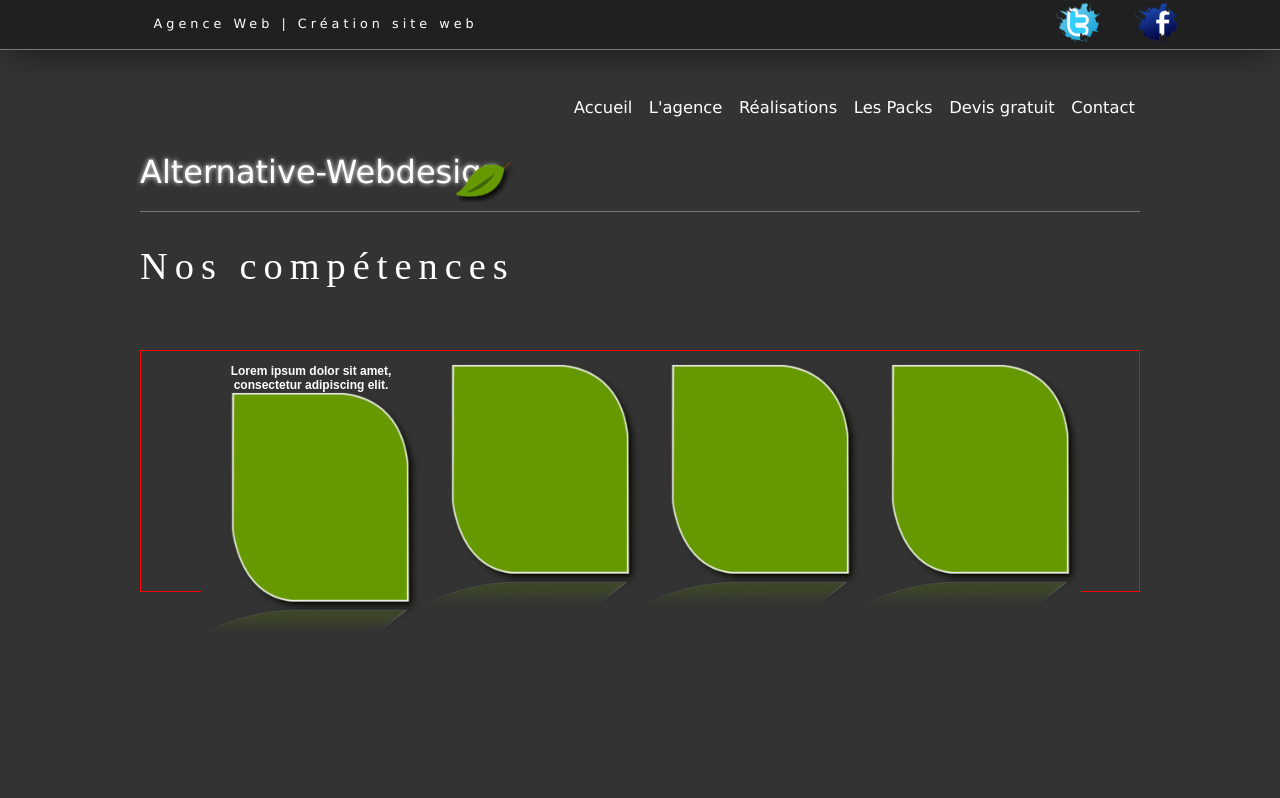
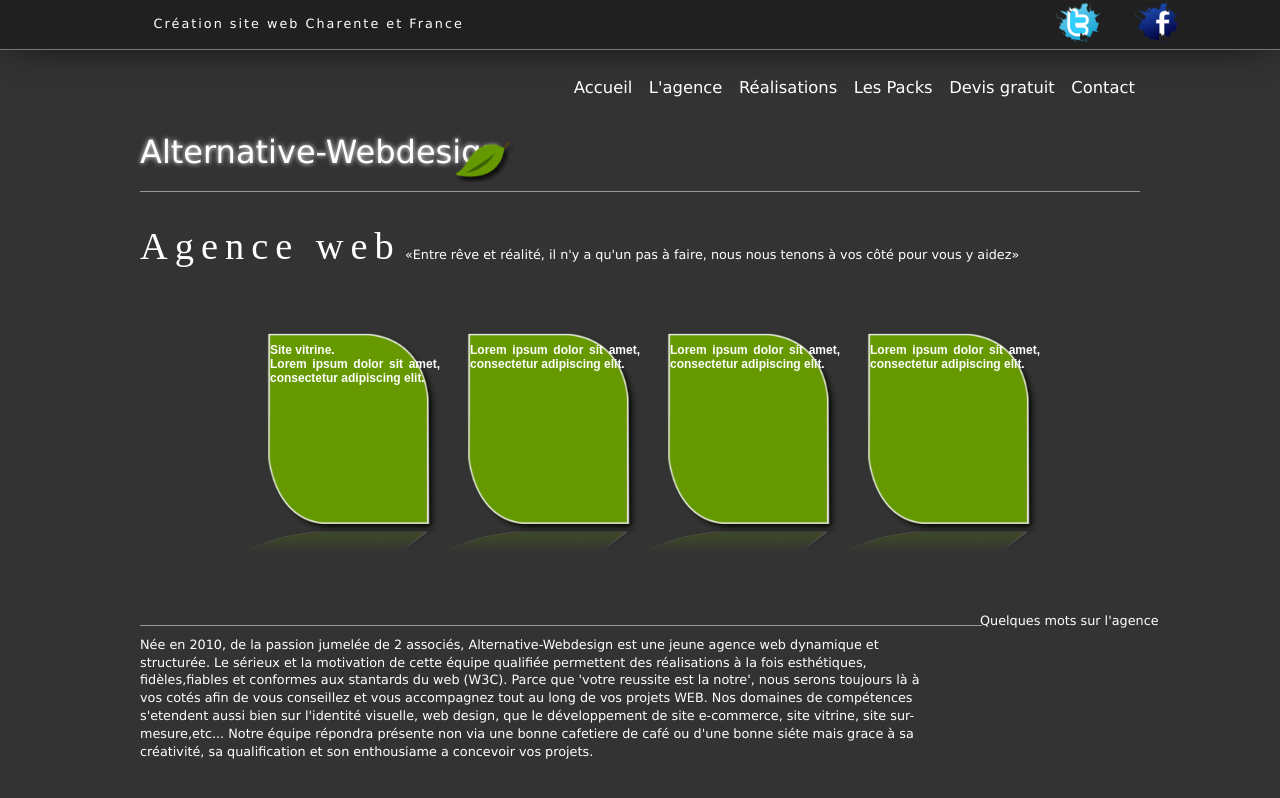
Before and after one commit to alternative-webdesign/HTML5, a plain HTML site: page index.html in a window 1280 px wide. Drawn offline with nearby package versions, Linux system fonts and the light colour scheme; a web font is replaced by a local one.

Commit message:
Signed-off-by: Nici <contact@alternative-webdesign.fr>

```diff
--- a/css/styles.css
+++ b/css/styles.css
@@ -41,11 +41,9 @@ a img {border: none;}
 /* ----------------------------- */
 h1 {
   display: inline-block;
-  font-weight: normal;
-  color: white;}
+  font-weight: normal;}
 
 h1 a, h1 a:visited {
-  color: white;
   text-decoration: none;
   -webkit-transition: all .5s;
   -moz-transition: all .5s;
@@ -101,7 +99,7 @@ header img{
   margin:10px 0 0 315px}
 
 header h1{
-  margin-top:100px;
+  margin-top:80px;
   font-size:2.5em;
   text-shadow: 0px 0px 5px white;}
 
@@ -111,8 +109,7 @@ header nav {
   bottom: 80px;
   font-size: 1.6em;}
 
-header nav li {
-  display: inline;}
+header nav li {display: inline;}
 
 header nav a {
   position: relative;
@@ -138,7 +135,7 @@ section.banniere{
 
 section.banniere h1{
   font-size:1em;
-  letter-spacing:4px;
+  letter-spacing:2px;
   margin:15px 0 0 12%;
   cursor:default;}
 
@@ -148,9 +145,6 @@ aside.reseaux_sociaux span{display:none;}
 .facebook:hover span{position:absolute;display:inline;margin:35px 0 0 -5px;}
 aside.reseaux_sociaux:hover a{color:#FFF;text-decoration:none;}
 aside.reseaux_sociaux:hover a:hover{color:#669900;font-weight:bold;}
-
-
-
 
 .reseaux_sociaux img {
   width:45px;
@@ -169,43 +163,62 @@ aside.reseaux_sociaux:hover a:hover{color:#669900;font-weight:bold;}
 /*          CONTENT            */
 /* ----------------------------- */
 #content {
-  position:relative;
   width:1000px;
   margin: 0 auto;}
 
 
 /* ------------------------------ */
-/*      COMPETENCES       */
+/*           SLIDESHOW       */
 /* ----------------------------- */
-section.competences{
+section.slideshow{
   position:relative;
-  border-top:1px solid #777;
-  margin-top:-10px;}
+  border-top:1px solid #999;
+  margin:-10px 0 65px;}
 
-section.competences h1{
+section.slideshow h1{
   font: 3em "police-h1";
   letter-spacing:7px;}
 
-.cadre_competences ul{list-style-type:none;}
+nav.cadre_competences ul{list-style-type:none;}
 
-#up{border:1px solid red;
-
-	height:240px;
-	margin-top:30px;}
+.up{
+	position:relative;
+	height:200px;
+	margin-top:20px;}
 
 .conteneur{
-width:600px;
-  position: absolute;}
+	height: 220px;
+	position: absolute;}
 
 a.expansion {
-  display: block;
-  position: absolute;
-  font:1.1em Arial, Helvetica, sans-serif;}
-
-.expansion span{display:inline-block; position:aborder;border:1px solid red; }
+	position: absolute;
+	display: block;}
 
 .expansion img {
   width: 100%;}
+
+a.expansion span {
+position:absolute;
+  display:inline;
+text-align:justify;
+top:10px;
+left:10px;
+  font:normal 1em;}
+
+
+/* ------------------------------ */
+/*       PRESENTATION     */
+/* ----------------------------- */
+section.presentation{width:1000px;}
+
+#fin_trait {
+  width:842px;
+  border-top:1px solid #999;}
+
+#fin_trait p{
+  position:absolute;
+  margin:-14px 0 0 840px;}
+
 
 
 
--- a/index.html
+++ b/index.html
@@ -35,7 +35,7 @@
 	<![endif]-->
 
 	<section class="banniere ombre animer">
-		<h1><a>Agence Web | Création site web</a></h1>
+		<h1><a>Création site web Charente et France</a></h1>
 			<aside class="reseaux_sociaux">
 				<a href="#" class="twitter"><img src="images/icon-twitter.png" alt="Alternative-Webdesign agence web sur Twitter" /><span>Twitter</span></a>
 				<a href="#" class="facebook"><img src="images/icon-facebook.png" alt="Alternative-Webdesign agence web sur Facebook" /><span>Facebook</span></a>
@@ -61,22 +61,36 @@
 			</header>
 		</section>
 
-		<section class="competences">
-			<h1>Nos compétences</h1>
-				<div id="up">
+		<section class="slideshow">
+			<h1>Agence web</h1>
+				<q>Entre rêve et réalité, il n'y a qu'un pas à faire, nous nous tenons à vos côté pour vous y aidez</q>
+				<div id="up" class="up">
 					<div class="conteneur">
 						<nav class="cadre_competences">
 							<ul>
-								<li><a class="expansion" href="#">Lorem ipsum dolor sit amet, consectetur adipiscing elit.<img src="images/cadre.jpg" alt="Compétences" width="220"/></a></li>
-								<li><a class="expansion" href="#"><span>Lorem ipsum dolor sit amet, consectetur adipiscing elit.</span> <img src="images/cadre.jpg" alt="Compétences" width="220"/></a></li>
-								<li><a class="expansion" href="#"><span>Lorem ipsum dolor sit amet, consectetur adipiscing elit.</span> <img src="images/cadre.jpg" alt="Compétences" width="220"/></a></li>
-								<li><a class="expansion" href="#"><span>Lorem ipsum dolor sit amet, consectetur adipiscing elit.</span> <img src="images/cadre.jpg" alt="Compétences" width="220"/></a></li>
+								<li><a class="expansion" href="#"><span>Site vitrine. <br/>Lorem ipsum dolor sit amet, consectetur adipiscing elit.</span><img src="images/cadre.jpg" alt="Site vitrine" /></a></li>
+								<li><a class="expansion" href="#"><span>Lorem ipsum dolor sit amet, consectetur adipiscing elit.</span> <img src="images/cadre.jpg" alt="Compétences" /></a></li>
+								<li><a class="expansion" href="#"><span>Lorem ipsum dolor sit amet, consectetur adipiscing elit.</span> <img src="images/cadre.jpg" alt="Compétences" /></a></li>
+								<li><a class="expansion" href="#"><span>Lorem ipsum dolor sit amet, consectetur adipiscing elit.</span> <img src="images/cadre.jpg" alt="Compétences" /></a></li>
 							</ul>
 						</nav>
 					</div>
 				</div>
 		</section>
 
+		<section class="presentation">
+			<div id="fin_trait">
+				<p>Quelques mots sur l'agence</p>
+			</div>
+			<div style="width:800px">
+				<p>
+					Née en 2010, de la passion jumelée de 2 associés, Alternative-Webdesign est une jeune agence web dynamique et structurée. Le sérieux et la motivation de cette équipe qualifiée permettent des réalisations à la fois esthétiques, fidèles,fiables et conformes aux stantards du web (W3C).
+					Parce que 'votre reussite est la notre', nous serons toujours là à vos cotés afin de vous conseillez et vous accompagnez tout au long de vos projets WEB.
+					Nos domaines de compétences s'etendent aussi bien sur l'identité visuelle, web design, que le développement de site e-commerce, site vitrine, site sur-mesure,etc...
+					Notre équipe répondra présente non via une bonne cafetiere de café ou d'une bonne siéte mais grace à sa créativité, sa qualification et son enthousiame a concevoir vos projets.
+				</p>
+			</div>
+		</section>
 
 
 	</div><!-- Fin content -->
@@ -89,15 +103,17 @@
 	<script type="text/javascript" src="scripts/interface.js"></script>
 	<script type="text/javascript">
 		$(document).ready(
-		function()
-		{ $('#up').Fisheye( {
-		maxWidth: 90,
-		items: 'a',
-		container: '.conteneur',
-		itemWidth: 220,
-		proximity: 80,
-		halign : 'center'
-		} ) } );
+				function()
+				{
+					$('#up').Fisheye(
+						{
+							maxWidth: 50,
+							items: 'a',
+							container: '.conteneur',
+							itemWidth: 200,
+							proximity: 90,
+							halign : 'center'
+						})});
 	</script>
 	</body>
 </html>
```
Also changed, not shown: agence.html (+5 -11 lines).
